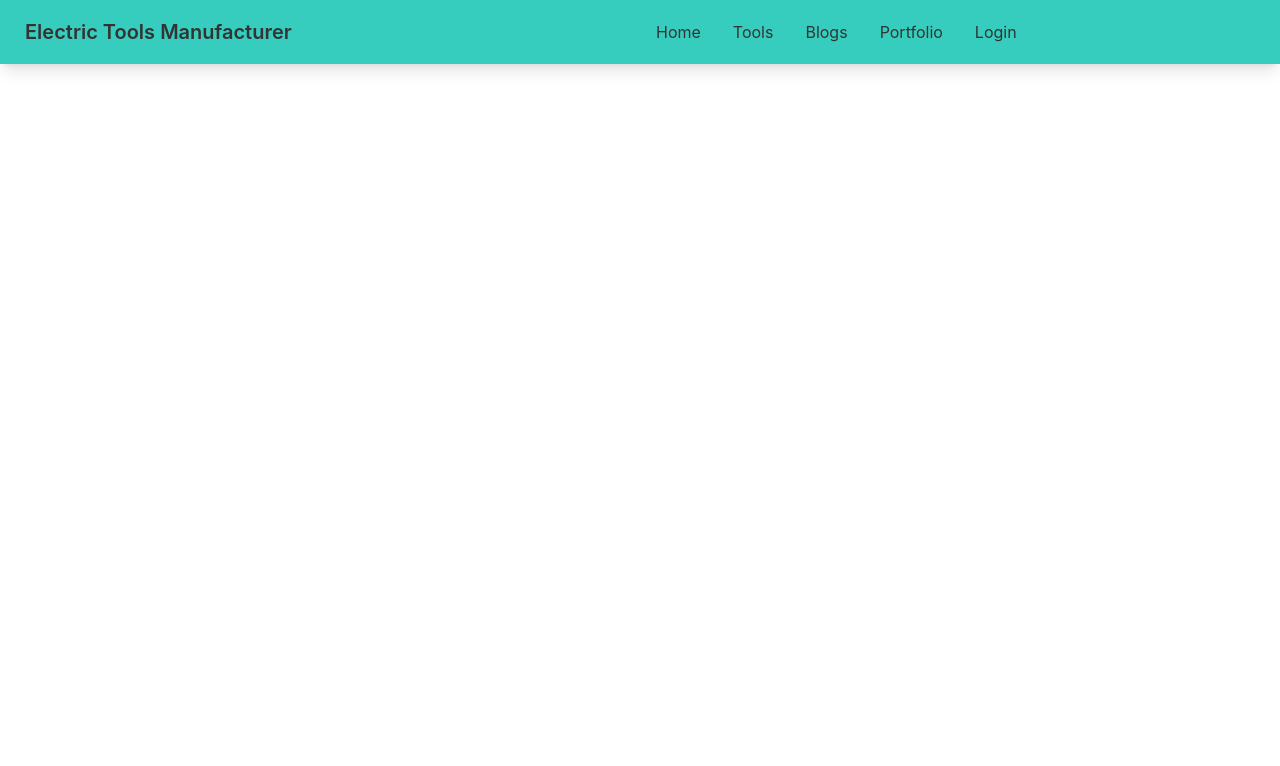
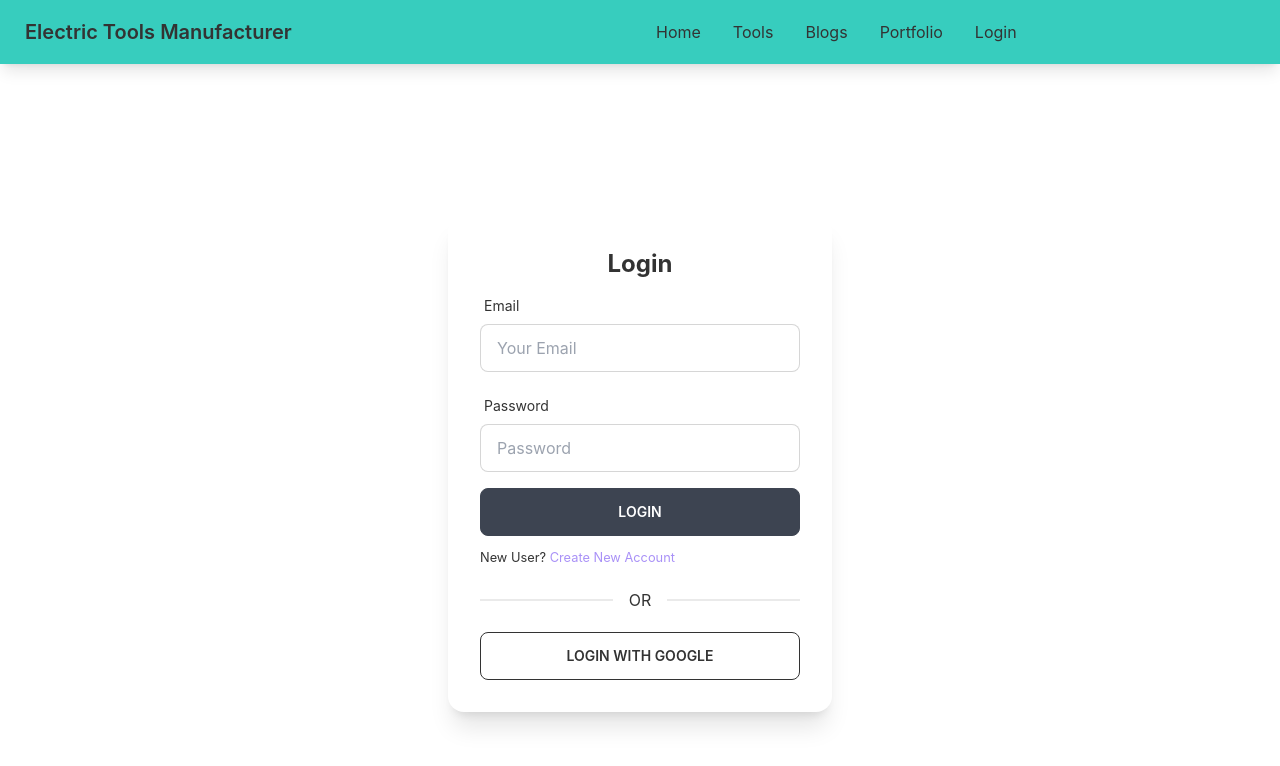
Before and after one commit to Tamanna-akter/electric-tools-manufacture, a React (Create React App) app: page /login in a window 1280 px wide. Shown: the top 766 px of the page. Built offline with nearby package versions, Linux system fonts and the light colour scheme; no server answers.

Commit message:
authentication system added

```diff
--- a/src/App.js
+++ b/src/App.js
@@ -5,6 +5,8 @@
 import Tools from './Pages/Home/Tools';
 import Blogs from './Pages/Blogs/Blogs';
 import Portfolio from './Pages/Portfolio/Portfolio';
+import Login from './Pages/Authentication/Login';
+import Register from './Pages/Authentication/Register';
 
 function App() {
   return (
@@ -16,6 +18,8 @@
         <Route path="tools" element={<Tools></Tools>}></Route>
         <Route path="blogs" element={<Blogs></Blogs>}></Route>
         <Route path="portfolio" element={<Portfolio></Portfolio>}></Route>
+        <Route path="login" element={<Login></Login>}></Route>
+        <Route path="register" element={<Register></Register>}></Route>
 
 {/* <Route
   path="tools/:toolsId"
--- a/src/Pages/Authentication/Login.js
+++ b/src/Pages/Authentication/Login.js
@@ -125,7 +125,7 @@
           </form>
           <p>
             <small>
-              First Time User?{" "}
+              New User?{" "}
               <Link className="text-primary" to="/register">
                 Create New Account
               </Link>
```
